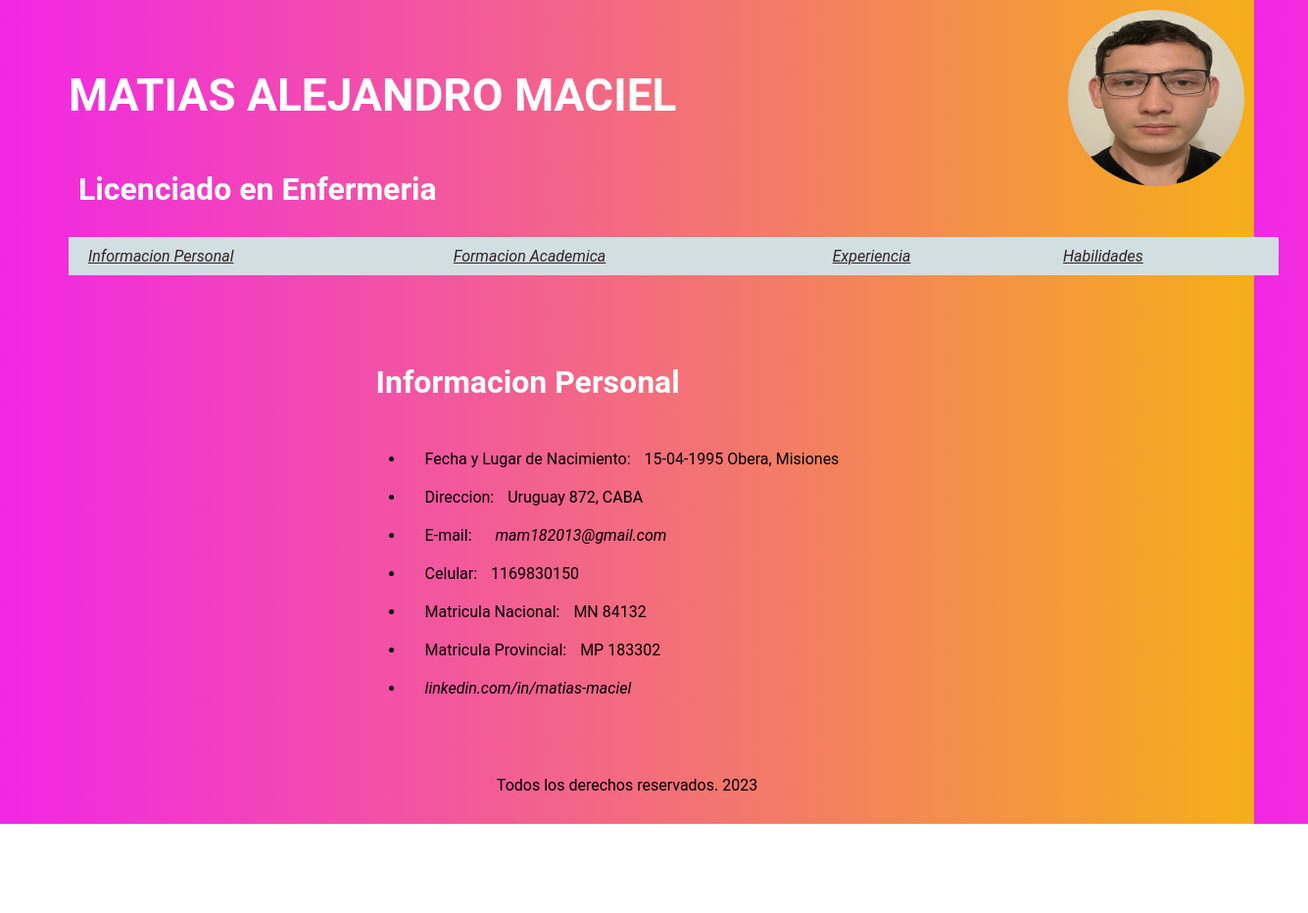
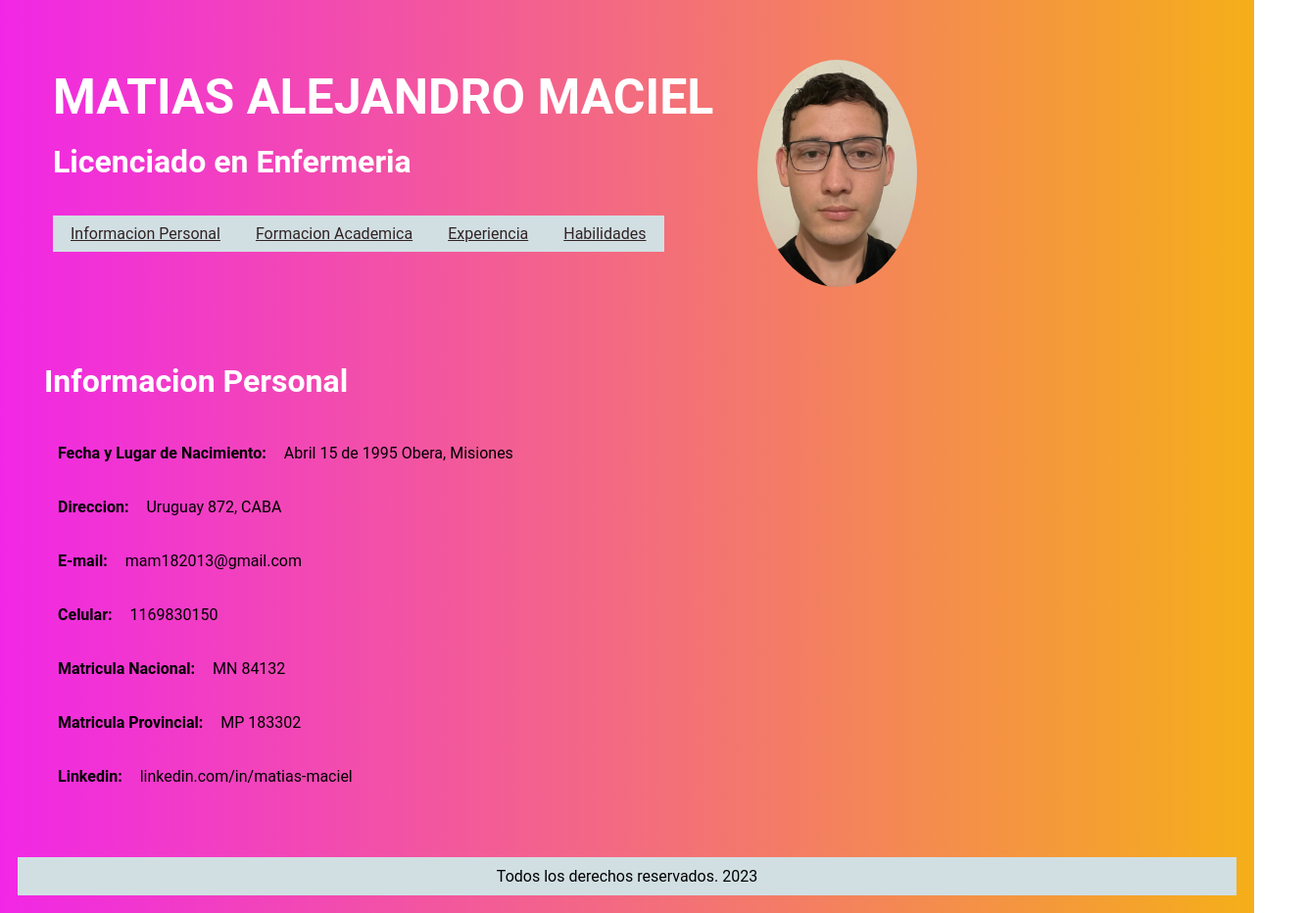
Before and after one commit to matiasmaciel2023/Miprimerproyecto, a plain HTML site: page index.html in a window 1280 px wide. Shown: the whole page at 98% size, 1335 px wide, since content can reach past the window. Before the commit the page ends 841 px from the top, so only its background shows below. Drawn offline with Linux system fonts and the light colour scheme; a web font is replaced by a local one.

Commit message:
version3

```diff
--- a/estilo.css
+++ b/estilo.css
@@ -1,20 +1,28 @@
 
 *{
     margin: 0;
-    padding: 10px;
+    padding: 9px;
     box-sizing: border-box;
+    flex-wrap: wrap;
 }
 
 body{
     font-family: 'Roboto', sans-serif;
     background-image: linear-gradient(to right, #f127e6, #f5af19);
+    background-size: auto;
+    width: 100%;
+    resize: vertical;
+    flex-wrap: wrap;
+    position: relative;
 }
 
 header{
+    width: max-content;
     display: flex;
-    align-items: center;
-    justify-content: space-between;
-    padding: 20px;
+    position: inherit;
+    padding-top: 2%;
+    resize: both;
+
 }
 
 .boton{
@@ -22,59 +30,70 @@ header{
 }
 
 .circulo > .imagen{
-    width: 200px;
-    height: 200px;
+
+    height: 250px;
+    width: auto;
     color: #f5af19;
-    border-radius: 100%;
-    position: absolute;
-    top: 0;
-    right: 0;
-    float: right;
+
 }
 
 .imagen{
     width: 100%;
-    height: 100%;
+    height: auto;
     border-radius: 100%;
  }
 
 
 h1{
-    font-size: 46px;
+    font-size: 50px;
     color: white;
+    width: max-content;
+    columns: 1;
+
 }
+div{
+    display: block;
+    max-width: auto;
 
+}
 a {
-    font-size: 16px;
-    font-style: italic;
     color: #312323;
 }
 
 main {
-    display: flex;
-    flex-direction: column;
-    align-items: center;
-    padding: 20px;
+
+    display:inline;
+
+}
+
+section{
+    width: 100%;
+    height: auto;
 }
 
 main p{
-    font-size: 18px;
+    font-size: 1%;
     color: white;
+    width: max-content;
 }
 
 main li{
-    margin: 0 10px;
+    margin: 0 5px;
 }
 
 main a{
     text-decoration: none;
     color: black;
+    width: max-content;
+
 }
 
 h2 {
-    font-size: 32px;
+    font-size: 200%;
     font-weight: bold;
     color: white;
+    width: max-content;
+
 }
 
 main p{
@@ -85,10 +104,21 @@ main p{
 
 footer {
     text-align: center;
+    background-color: #D1DFE3;
+    color: black;
+    padding: 10px;
+    position: relative;
+    bottom: 0;
+    width: 100%;
 }
 
 nav{
     display: flex;
+
+    max-width: auto;
+}
+
+.barra{
     width: 100%;
 }
 
@@ -97,7 +127,41 @@ button{
 }
 
 .boton{
-    column-count: 2;
+    column-count: 1 4;
     white-space: nowrap;
     background-color: #D1DFE3;
 }
+
+.listas{
+    list-style: none;
+}
+.listas1{
+    list-style: none;
+    display: flex;
+}
+
+.flex{
+    display: flex;
+    width: 80%;
+    flex-wrap: nowrap;
+}
+.aptitudesmain{
+    width: 50%;
+}
+.dato{
+    white-space: nowrap;
+}
+.negrita{
+    white-space: nowrap;
+    font-weight: bold;
+}
+.contenedor{
+    width: max-content;
+    flex: auto;
+}
+.cursiva{
+    font-style: italic;
+}
+.imagen0{
+    text-align: right;
+}
--- a/index.html
+++ b/index.html
@@ -11,15 +11,12 @@
 </head>
 <body>
     <header>
-        <div class="barra">
+        <div>
             <div>
                 <h1>MATIAS ALEJANDRO MACIEL</h1>
-                <div>
-                    <div class="circulo">
-                    <img src="css/img/matias.png" alt="imagen" class="imagen" class="circular">
-                </div>
                 <h2>Licenciado en Enfermeria</h2>
             </div>
+            <div class="barra">
                 <nav>
                     <div class="boton">
                         <a href="index.html">Informacion Personal</a>
@@ -35,39 +32,49 @@
                     </div>
                 </nav>
             </div>
+        </div>
+        <div class="circulo">
+            <img src="css/img/matias.png" alt="imagen" class="imagen" class="circular">
+        </div>
     </header>
     <main>
-        <div class="contenedor">
+        <section class="contenedor">
+            <div>
                 <h2>Informacion Personal</h2>
-            <div class="flex">
+            </div>
             <div>
-                    <ul>
-                        <li>
-                            <span class="negrita">Fecha y Lugar de Nacimiento:</span> 15-04-1995 Obera, Misiones
+                    <li class="flex">
+                        <span class="negrita">Fecha y Lugar de Nacimiento:</span>
+                        <p class="dato" >Abril 15 de 1995 Obera, Misiones</p>
                     </li>
-                        <li>
-                            <span class="negrita">Direccion:</span> Uruguay 872, CABA
+                    <li class="flex">
+                        <span class="negrita">Direccion:</span>
+                        <p class="dato" >Uruguay 872, CABA</p>
                     </li>
-                        <li>
+                    <li class="flex">
                         <span class="negrita">E-mail:</span>
-                            <a href="mailto:mam182013@gmail.com">mam182013@gmail.com</a>
+                        <a class="dato" href="mailto:mam182013@gmail.com">mam182013@gmail.com</a>
                     </li>
-                        <li>
-                            <span class="negrita">Celular:</span> 1169830150
+                    <li class="flex">
+                        <span class="negrita">Celular:</span>
+                        <p class="dato">1169830150</p>
                     </li>
-                        <li>
-                            <span class="negrita">Matricula Nacional:</span> MN 84132
+                    <li class="flex">
+                        <span class="negrita">Matricula Nacional:</span>
+                        <p class="dato">MN 84132</p>
                     </li>
-                        <li>
-                            <span class="negrita">Matricula Provincial:</span> MP 183302
+                    <li class="flex">
+                        <span class="negrita">Matricula Provincial:</span>
+                        <p class="dato">MP 183302</p>
                     </li>
-                        <li>
-                            <a href="https://ar.linkedin.com/in/matias-maciel" target="_blank">linkedin.com/in/matias-maciel</a>
+                    <li class="flex">
+                        <span class="negrita">Linkedin:</span>
+                        <a href="https://ar.linkedin.com/in/matias-maciel" class="dato" target="_blank">linkedin.com/in/matias-maciel</a>
                     </li>
-                    </ul>
             </div>
-            </div>
-        </div>
+        </section>
+        <aside>
+
     </main>
     <footer>
         Todos los derechos reservados. 2023
```
Also changed, not shown: experiencia.html (+50 -46 lines), formacion.html (+41 -28 lines), habilidades.html (+20 -15 lines). Lines whose indentation alone changed are shown as unchanged.
